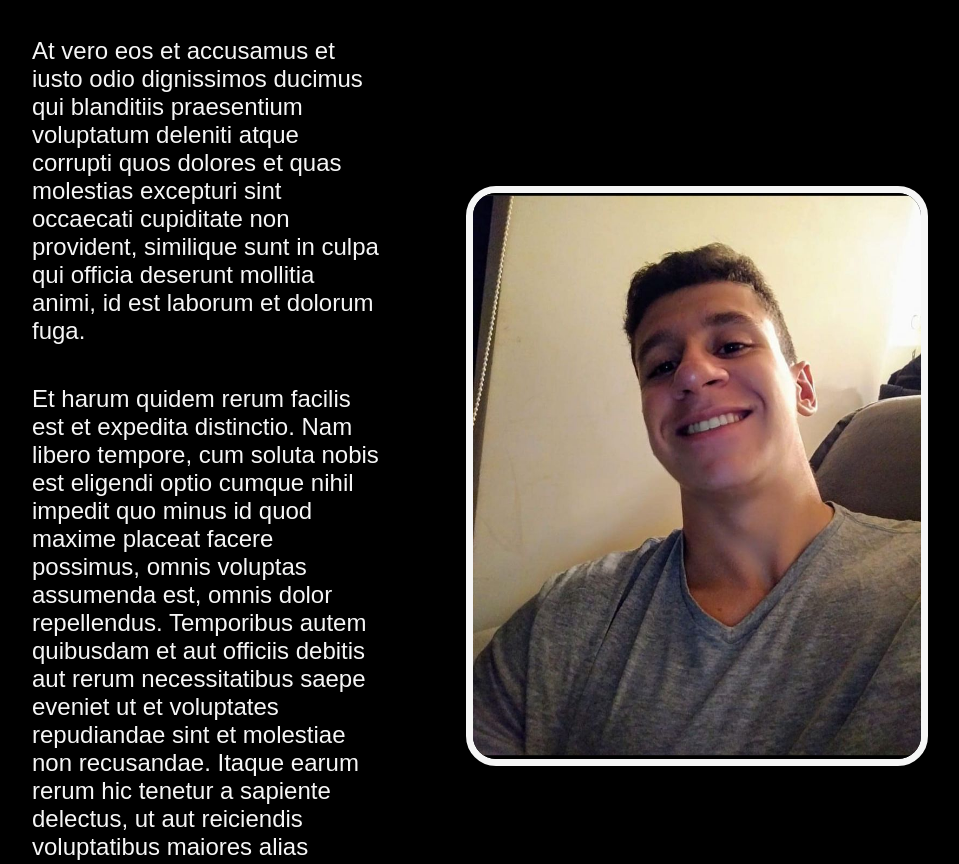
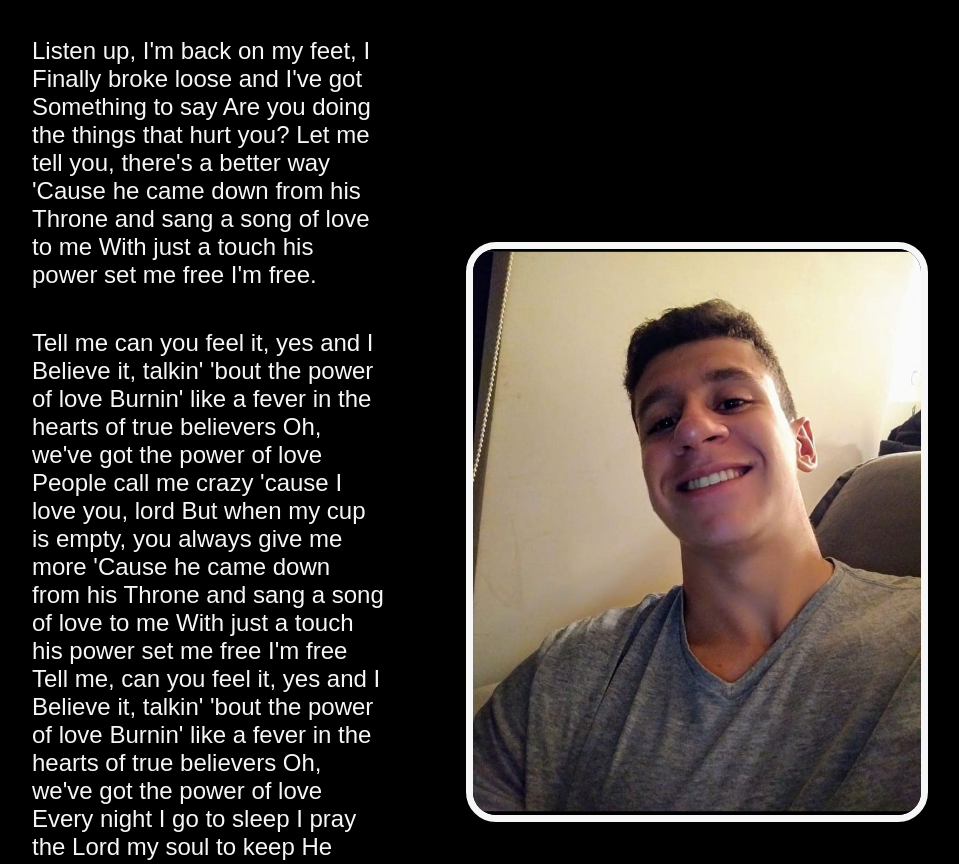
Before and after one commit to danilodmatos/Portfolio_001, a plain HTML site: page about.html in a window 1280 px wide. Shown: the part 166-1030 px from the top of the page, without its empty margins (160-1119 px from the left). Drawn offline with nearby package versions, Linux system fonts and the light colour scheme.

Commit message:
segundo commit Portfolio_01

```diff
--- a/about.html
+++ b/about.html
@@ -17,8 +17,8 @@
     <main class="apresentacao">
         <section class="apresentacao__conteudo">
             <h1 class="apresentacao__conteudo__titulo">Sobre mim</h1>
-            <p class="apresentacao__conteudo__texto">At vero eos et accusamus et iusto odio dignissimos ducimus qui blanditiis praesentium voluptatum deleniti atque corrupti quos dolores et quas molestias excepturi sint occaecati cupiditate non provident, similique sunt in culpa qui officia deserunt mollitia animi, id est laborum et dolorum fuga.</p>
-            <p class="apresentacao__conteudo__texto">Et harum quidem rerum facilis est et expedita distinctio. Nam libero tempore, cum soluta nobis est eligendi optio cumque nihil impedit quo minus id quod maxime placeat facere possimus, omnis voluptas assumenda est, omnis dolor repellendus. Temporibus autem quibusdam et aut officiis debitis aut rerum necessitatibus saepe eveniet ut et voluptates repudiandae sint et molestiae non recusandae. Itaque earum rerum hic tenetur a sapiente delectus, ut aut reiciendis voluptatibus maiores alias consequatur aut perferendis doloribus asperiores ipsum delis forum birol parela maxime infena. Excepteur sint occaecat cupidatat non.</p>
+            <p class="apresentacao__conteudo__texto">Listen up, I'm back on my feet, I Finally broke loose and I've got Something to say Are you doing the things that hurt you? Let me tell you, there's a better way 'Cause he came down from his Throne and sang a song of love to me With just a touch his power set me free I'm free.</p>
+            <p class="apresentacao__conteudo__texto">Tell me can you feel it, yes and I Believe it, talkin' 'bout the power of love Burnin' like a fever in the hearts of true believers Oh, we've got the power of love People call me crazy 'cause I love you, lord But when my cup is empty, you always give me more 'Cause he came down from his Throne and sang a song of love to me With just a touch his power set me free I'm free Tell me, can you feel it, yes and I Believe it, talkin' 'bout the power of love Burnin' like a fever in the hearts of true believers Oh, we've got the power of love Every night I go to sleep I pray the Lord my soul to keep He leads me trough the darkest night Gonna take me to the morning light Gonna make it to the morning light Tell me can you feel it, yes and I Believe it, talkin' 'bout the power of love Burnin' like a fever in the hearts of true believers Oh, we've got the power of love</p>
         </section>
         <img class="apresentacao__imagem" src="./icones/foto-danilo.jpeg" alt="foto do desenvolvedor danilo matos lindão sorrindo">
     </main>
```
